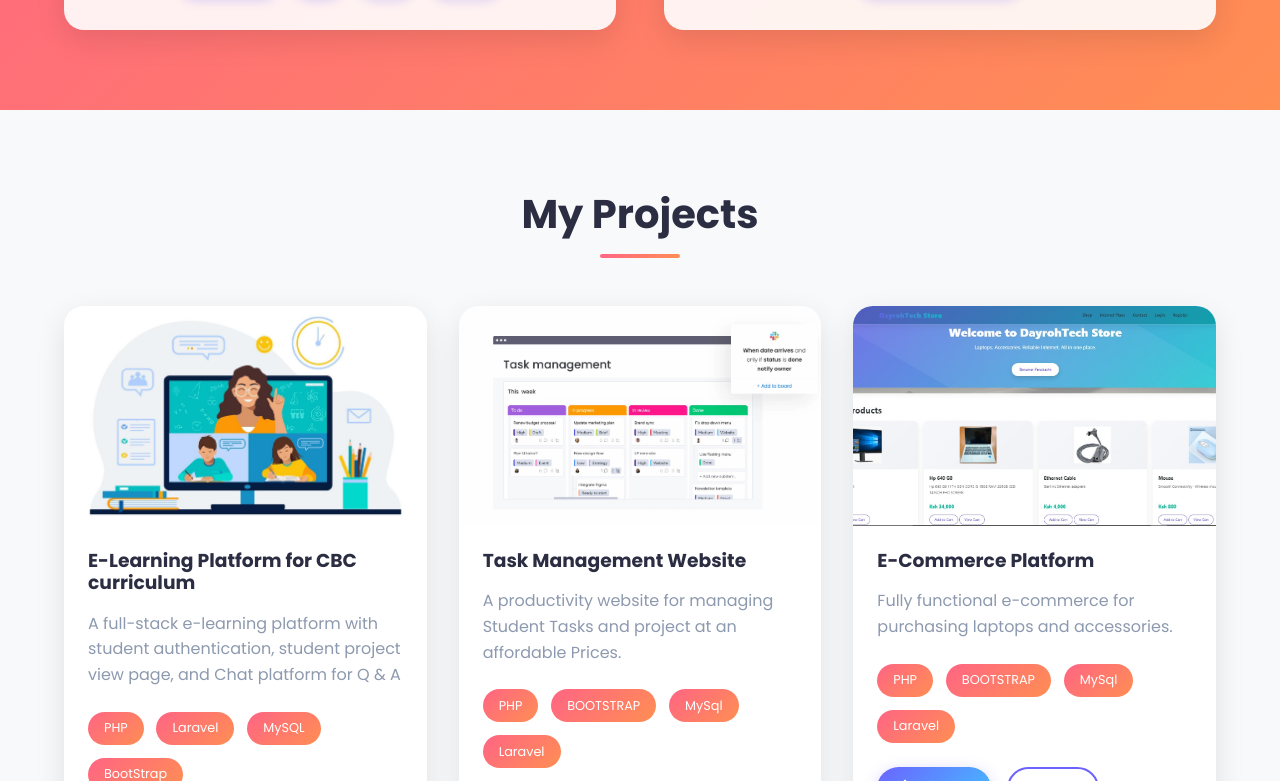
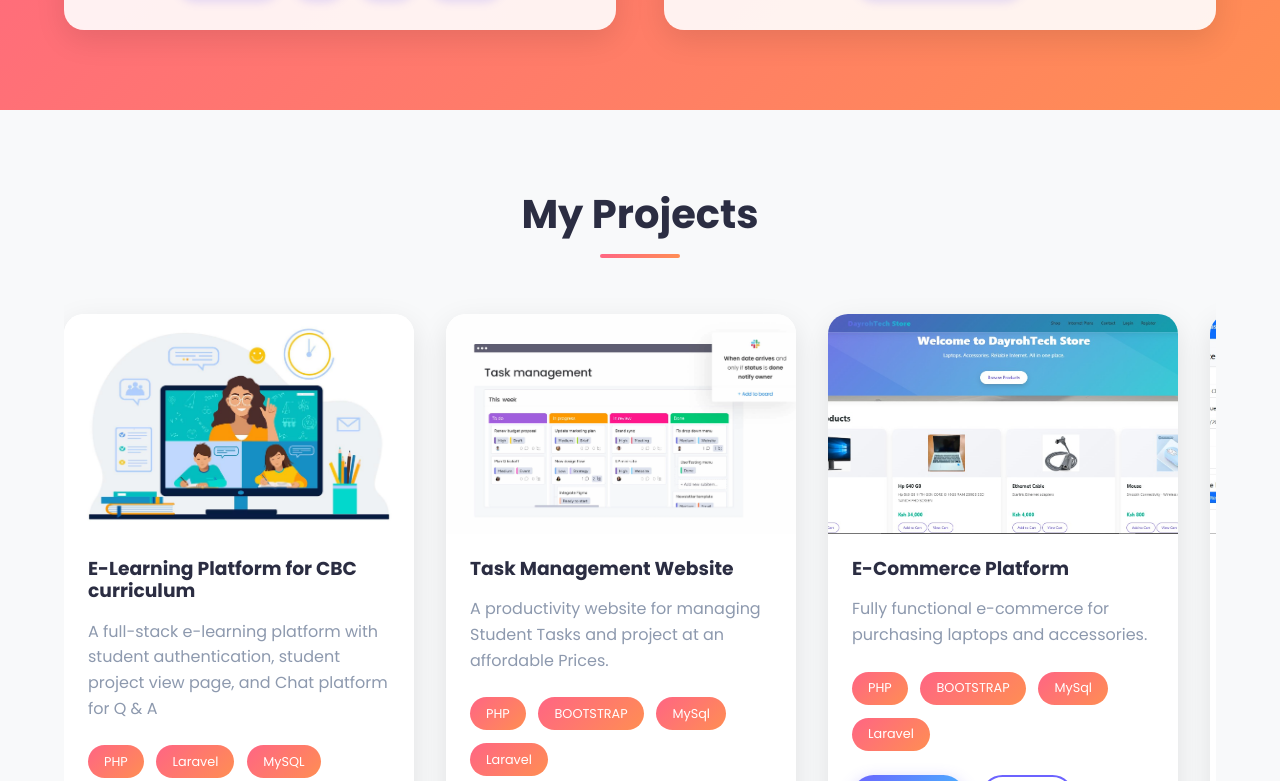
Before and after one commit to Theetilen19/My-Portfolio, a React (Vite) app: page / in a window 1280 px wide. Shown: the part 1919-2700 px from the top of the page. Built offline with nearby package versions, Linux system fonts and the light colour scheme.

Commit message:
Modified files and added an image

```diff
--- a/src/App.css
+++ b/src/App.css
@@ -374,25 +374,49 @@ p {
 /* ====== Projects Section ====== */
 .projects {
   background-color: var(--light-color);
+  overflow: hidden; /* Hide horizontal scroll */
+}
+
+.projects-container {
+  width: 100%;
+  padding: 2rem 0;
 }
 
 .projects-grid {
-  display: grid;
-  grid-template-columns: repeat(auto-fill, minmax(350px, 1fr));
+  display: flex;
   gap: 2rem;
-  margin-top: 3rem;
+  padding: 1rem 0;
+  overflow-x: auto; /* Enable horizontal scrolling */
+  scroll-snap-type: x mandatory;
+  scroll-behavior: smooth;
+  -webkit-overflow-scrolling: touch; /* Smooth scrolling on iOS */
+  padding-bottom: 1rem; /* Space for scrollbar */
+}
+
+/* Hide scrollbar for Chrome, Safari and Opera */
+.projects-grid::-webkit-scrollbar {
+  display: none;
+}
+
+/* Hide scrollbar for IE, Edge and Firefox */
+.projects-grid {
+  -ms-overflow-style: none;  /* IE and Edge */
+  scrollbar-width: none;  /* Firefox */
 }
 
 .project-card {
+  flex: 0 0 350px; /* Fixed width for each card */
+  scroll-snap-align: start;
   background-color: var(--white);
   border-radius: 20px;
   overflow: hidden;
   box-shadow: var(--box-shadow);
   transition: var(--transition);
+  position: relative;
 }
 
 .project-card:hover {
-  transform: translateY(-10px);
+  transform: translateY(-10px) scale(1.02);
   box-shadow: 0 15px 30px rgba(0, 0, 0, 0.15);
 }
 
@@ -444,6 +468,39 @@ p {
 .project-links {
   display: flex;
   gap: 1rem;
+}
+
+/* Navigation dots for mobile */
+.projects-nav {
+  display: none;
+  justify-content: center;
+  gap: 0.5rem;
+  margin-top: 1rem;
+}
+
+.projects-nav-dot {
+  width: 10px;
+  height: 10px;
+  border-radius: 50%;
+  background-color: var(--text-light);
+  opacity: 0.5;
+  cursor: pointer;
+  transition: var(--transition);
+}
+
+.projects-nav-dot.active {
+  background-color: var(--primary-color);
+  opacity: 1;
+}
+
+@media (max-width: 768px) {
+  .project-card {
+    flex: 0 0 85%; /* Wider cards on mobile */
+  }
+
+  .projects-nav {
+    display: flex;
+  }
 }
 
 /* ====== Education Section ====== */
--- a/src/App.tsx
+++ b/src/App.tsx
@@ -1,10 +1,11 @@
-import { useState, useEffect } from 'react';
+import { useState, useEffect, useRef } from 'react';
 import './App.css';
 import resume from './assets/resume.pdf';
 import profilePhoto from './assets/profile.jpeg';
 import eLearningImage from './assets/e-learning.jpg';
 import taskImage from './assets/taskapp.webp';
 import ecommerceImage from './assets/project-3.jpg';
+import invoiceGenerator from './assets/invoice.jpeg';
 import { FaBars, FaTimes, FaEnvelope, FaPhone, FaMapMarkerAlt, FaLinkedin, FaGithub, FaTwitter, FaWhatsapp } from 'react-icons/fa';
 
 type Project = {
@@ -34,6 +35,8 @@ const App = () => {
 
   const [isMenuOpen, setIsMenuOpen] = useState(false);
   const [isScrolled, setIsScrolled] = useState(false);
+  const [currentProjectIndex, setCurrentProjectIndex] = useState(0);
+  const projectsGridRef = useRef<HTMLDivElement>(null);
 
   useEffect(() => {
     const handleScroll = () => {
@@ -71,6 +74,29 @@ const App = () => {
     setIsMenuOpen(false);
   };
 
+  const handleProjectScroll = (e: React.UIEvent<HTMLDivElement>) => {
+    const container = e.currentTarget;
+    const scrollPosition = container.scrollLeft;
+    const cardWidth = container.firstElementChild?.clientWidth || 350;
+    const gap = 32; // 2rem in pixels
+    const newIndex = Math.round(scrollPosition / (cardWidth + gap));
+    setCurrentProjectIndex(newIndex);
+  };
+
+  const scrollToProject = (index: number) => {
+    if (projectsGridRef.current) {
+      const container = projectsGridRef.current;
+      const cards = container.querySelectorAll('.project-card');
+      if (cards[index]) {
+        cards[index].scrollIntoView({
+          behavior: 'smooth',
+          block: 'nearest',
+          inline: 'center'
+        });
+      }
+    }
+  };
+
   const projects: Project[] = [
     {
       id: 1,
@@ -97,6 +123,15 @@ const App = () => {
       link: 'https://dayrotech-store-production.up.railway.app/',
       github: 'https://github.com/Theetilen19/DayroTech-Store',
       image: ecommerceImage
+    },
+    {
+      id: 4,
+      name: 'Invoice Generator System',
+      description: 'A web application for generating invoices with user authentication and PDF export functionality.',
+      technologies: ['PHP','MySQL', 'Bootstrap'],
+      link: '',
+      github: 'https://github.com/Theetilen19/Invoice_Generator',
+      image: invoiceGenerator
     }
   ];
 
@@ -111,7 +146,7 @@ const App = () => {
     {
       id: 2,
       institution: 'Alison College',
-      degree: 'Dynamics of Information',
+      degree: 'Dynamics of Information Security(ISO 27001, ISMS Certified)',
       field: 'Security Management System (ISMS)',
       year: '2025'
     },
@@ -229,7 +264,11 @@ const App = () => {
       <section id="projects" className="projects section">
         <div className="container">
           <h2 className="section-title dark">My Projects</h2>
-          <div className="projects-grid">
+          <div
+            className="projects-grid"
+            onScroll={handleProjectScroll}
+            ref={projectsGridRef}
+          >
             {projects.map(project => (
               <div key={project.id} className="project-card">
                 <div className="project-image">
@@ -257,6 +296,15 @@ const App = () => {
                   </div>
                 </div>
               </div>
+            ))}
+          </div>
+          <div className="projects-nav">
+            {projects.map((_, index) => (
+              <div
+                key={index}
+                className={`projects-nav-dot ${index === currentProjectIndex ? 'active' : ''}`}
+                onClick={() => scrollToProject(index)}
+              />
             ))}
           </div>
         </div>
@@ -301,7 +349,7 @@ const App = () => {
                 <a href="https://x.com/Master_Tee21?t=xIYXxEOo_AgN5IJ5zx7Ubg&s=09" target="_blank" rel="noopener noreferrer">
                   <FaTwitter />
                 </a>
-                <a href="https://wa.me/254111324234" target="_blank" rel="noopener noreferrer"aria-label="Chat on WhatsApp">
+                <a href="https://wa.me/254111324234" target="_blank" rel="noopener noreferrer" aria-label="Chat on WhatsApp">
                   <FaWhatsapp />
                 </a>
               </div>
```
Also changed, not shown: src/assets/Invoice.jpeg (added). Lines whose indentation alone changed are shown as unchanged.
